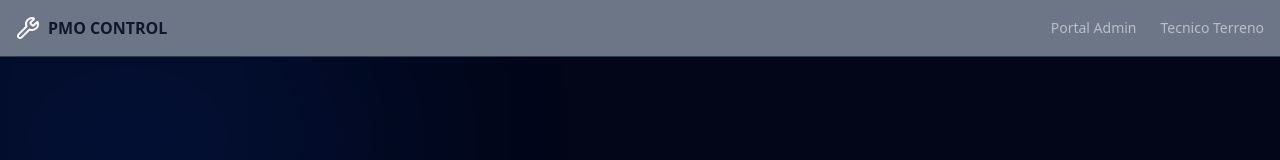
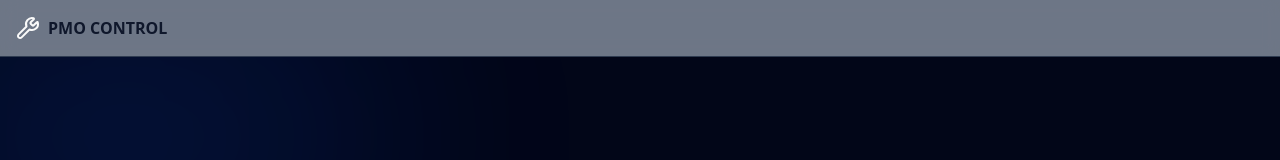
Before and after one commit to luis-acosta/PMO-CONTROL, a Next.js app in the folder frontend/: page /login in a window 1280 px wide. Shown: the top 160 px of the page. Built offline with nearby package versions, Linux system fonts and the light colour scheme.

Commit message:
style: remove navigation links from Navbar

```diff
--- a/frontend/src/components/layout/Navbar.tsx
+++ b/frontend/src/components/layout/Navbar.tsx
@@ -12,20 +12,7 @@
           </span>
         </Link>
         <div className="flex flex-1 items-center justify-between space-x-2 md:justify-end">
-          <nav className="flex items-center space-x-6 text-sm font-medium">
-            <Link
-              href="/admin"
-              className="transition-colors hover:text-foreground/80 text-foreground/60"
-            >
-              Portal Admin
-            </Link>
-            <Link
-              href="/tecnico"
-              className="transition-colors hover:text-foreground/80 text-foreground/60"
-            >
-              Tecnico Terreno
-            </Link>
-          </nav>
+          {/* Espacio reservado para acciones futuras en la navbar */}
         </div>
       </div>
     </header>
```
